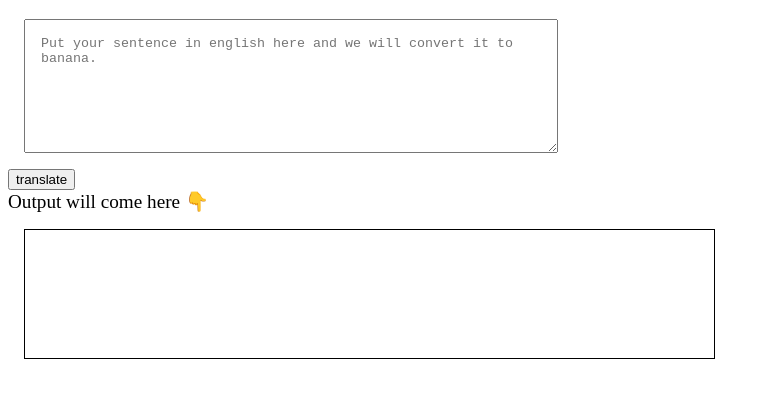
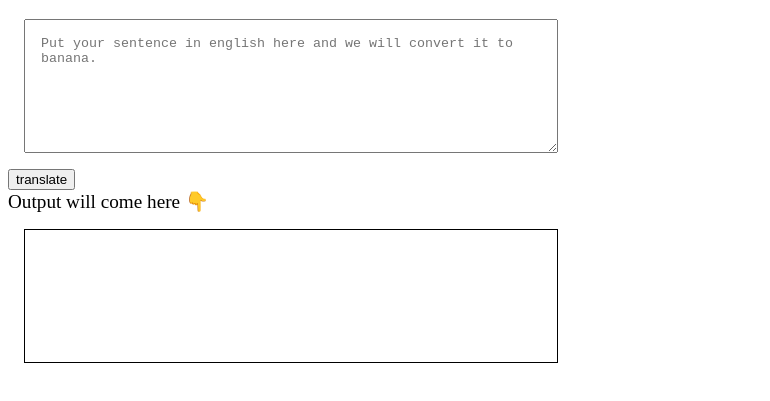
Before and after one commit to yassk29/banana-speak, a plain HTML site: page index.html in a window 1280 px wide. Shown: the part 61-462 px from the top of the page, without its empty margins (0-770 px from the left). Drawn offline with Linux system fonts and the light colour scheme.

Commit message:
input output processing done

```diff
--- a/index.html
+++ b/index.html
@@ -17,10 +17,10 @@
 
         #output {
             border: 1px solid;
-            height: 12vh;
-            width: 52%;
+            width: 500px;
+            height: 100px;
+            padding: 1rem;
             margin: 1rem;
-            padding: 1rem;
         }
     </style>
 
```
